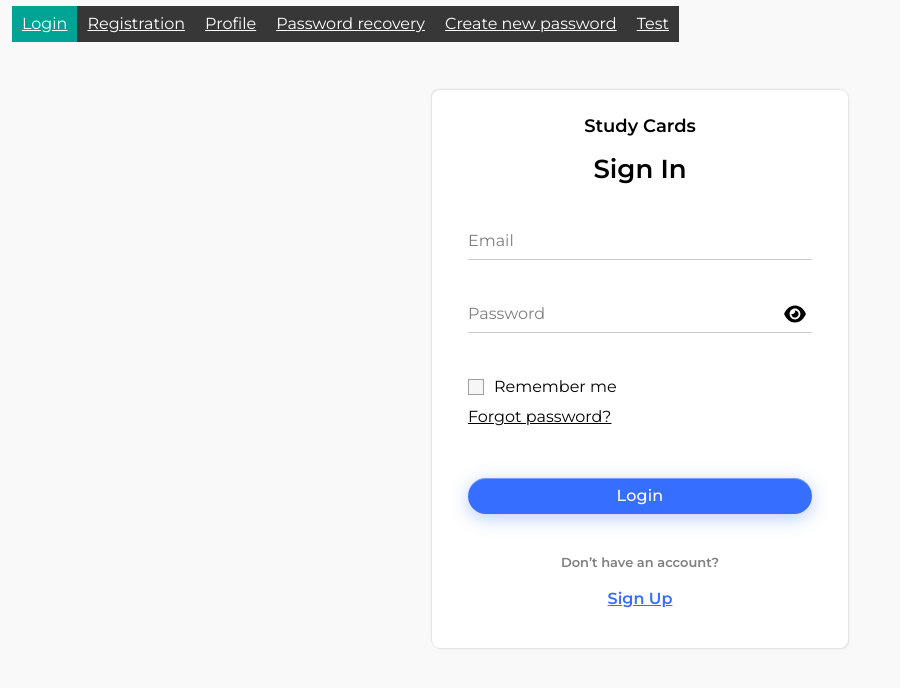
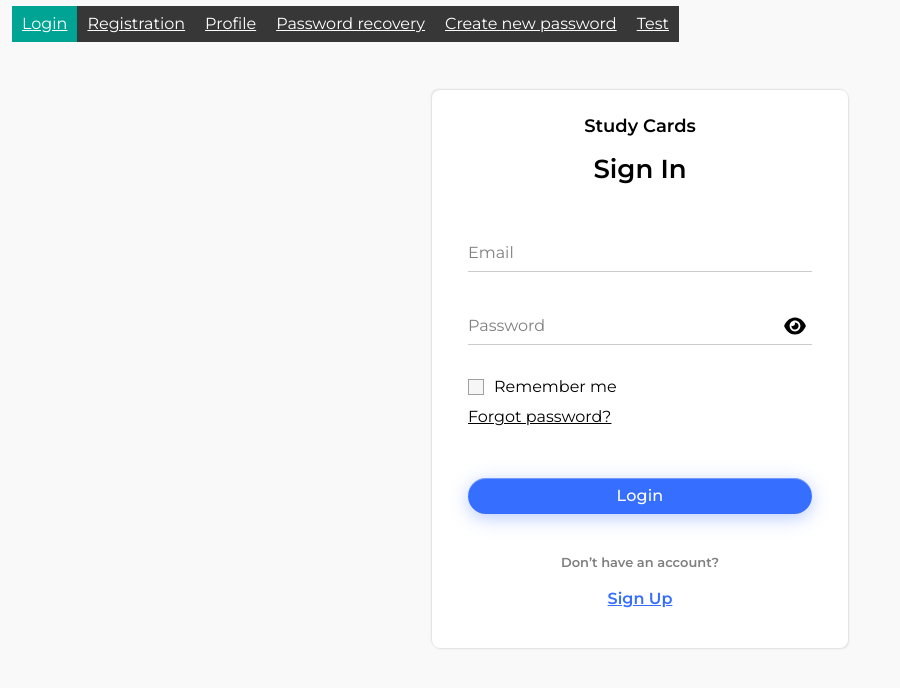
Before and after one commit to alexbrilevski/study-cards, a React (Vite) app: page /#/login in a window 1280 px wide. Shown: the top 688 px of the page, without its empty margins (0-900 px from the left). Built offline with nearby package versions, Linux system fonts and the light colour scheme; no server answers.

Commit message:
feat(UI): Adjust bottom indent and label positioning in the text input component

```diff
--- a/src/main/ui/common/components/InputText/InputText.module.css
+++ b/src/main/ui/common/components/InputText/InputText.module.css
@@ -1,11 +1,12 @@
 .form-group {
   position: relative;
-  margin-bottom: var(--indent-l);
+  padding-top: var(--indent-s);
+  margin-bottom: var(--indent-base);
 }
 
 .label {
   position: absolute;
-  top: var(--text-field-padding-y);
+  top: calc(var(--text-field-padding-y) + var(--indent-s));
   left: var(--text-field-padding-x);
   font-size: var(--field-label-font-size);
   line-height: var(--field-label-line-height);
@@ -14,9 +15,7 @@
 }
 
 .label.active {
-  top: calc(
-    (var(--field-label-active-line-height) / 2 + var(--text-field-padding-y)) * -1
-  );
+  top: 0;
   font-size: var(--field-label-active-font-size);
   line-height: var(--field-label-active-line-height);
 }
```
